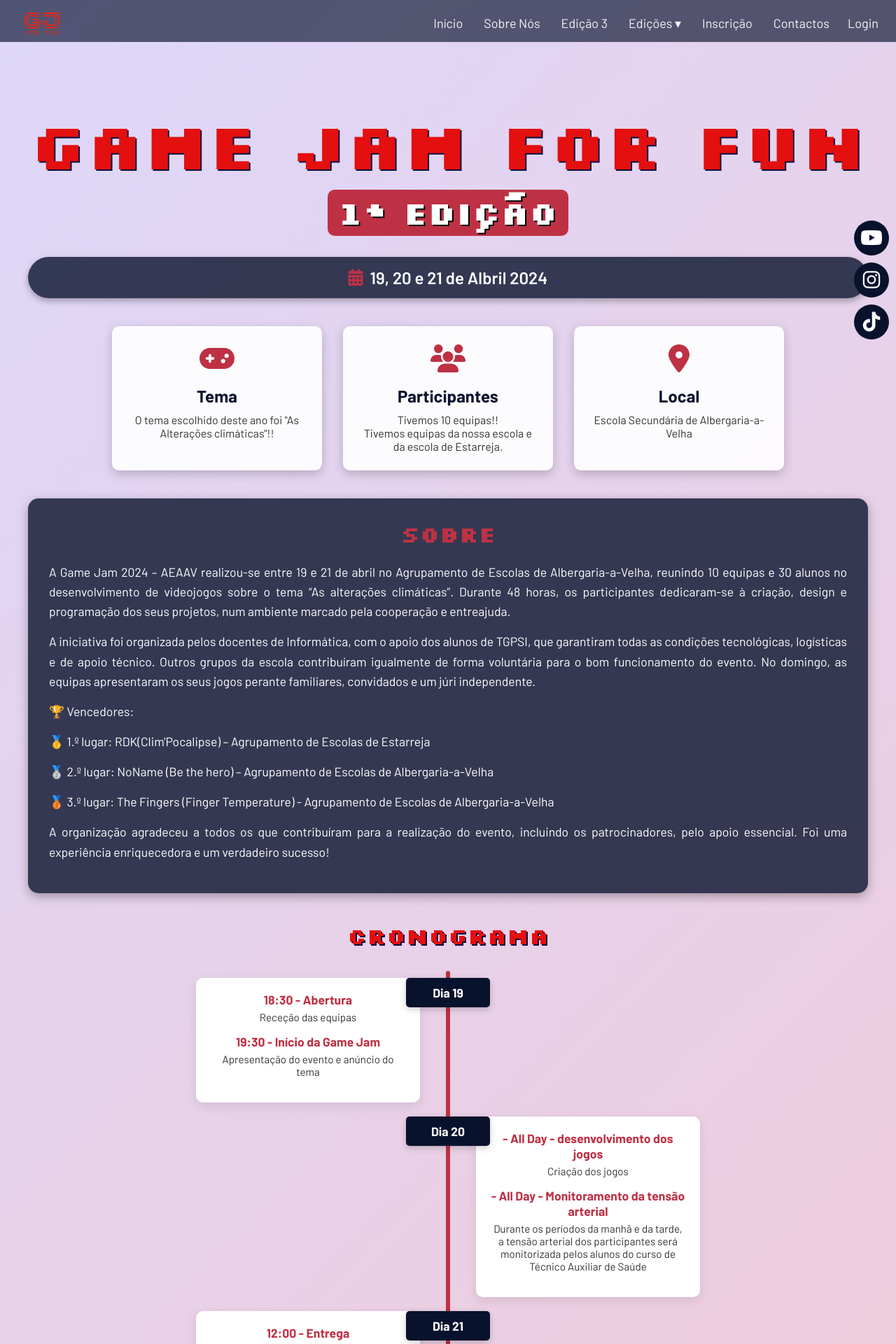
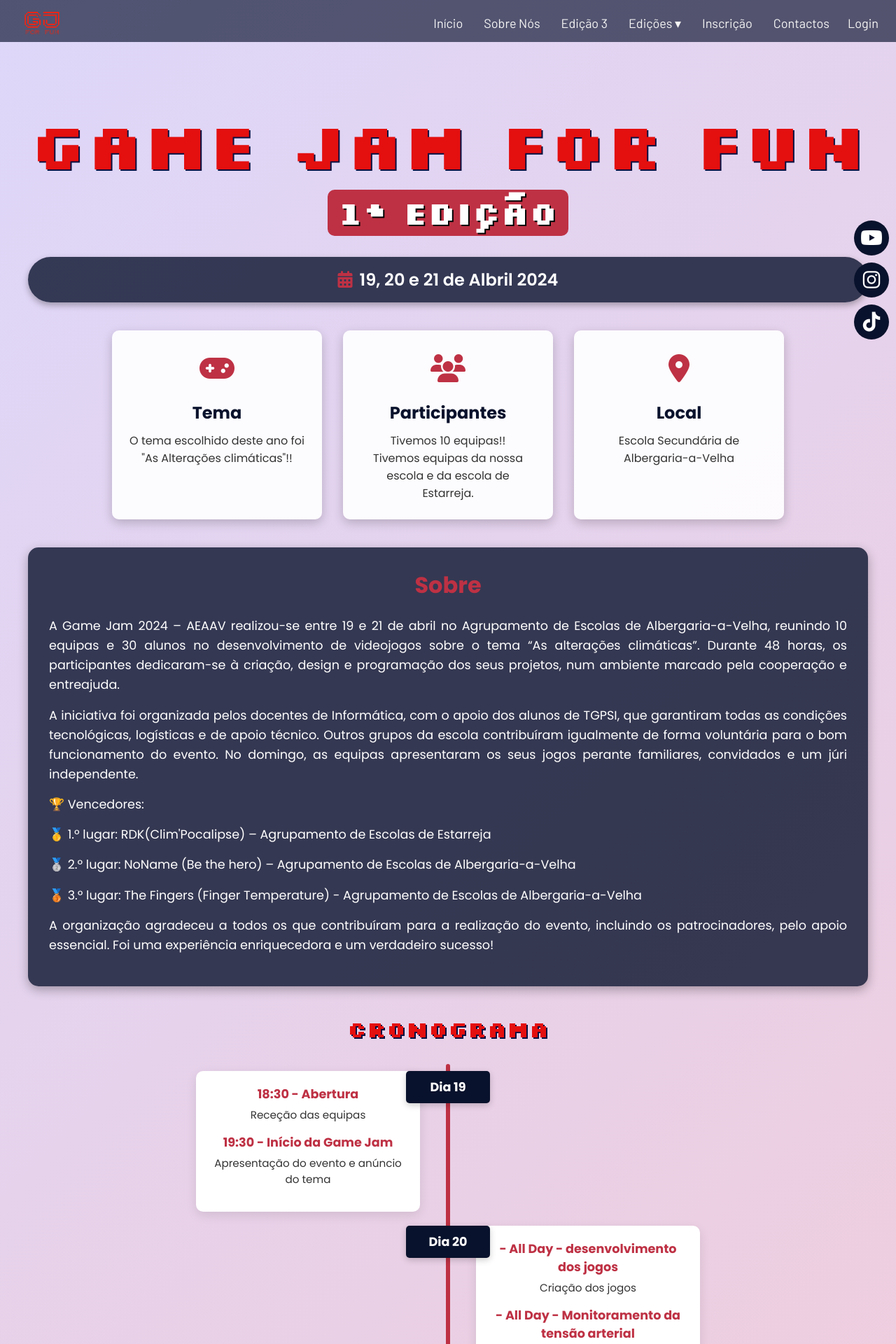
Before and after one commit to mariliagabryella/PAP_GAMEJAMFORFUN1, a PHP site: the page made by edicao1(1).php in a window 1280 px wide. Shown: the top 1920 px of the page at 70% size. Run offline with PHP 8.4, Linux system fonts and the light colour scheme.

Commit message:
4.ºCommit

```diff
--- a/css/style-edicao2.css
+++ b/css/style-edicao2.css
@@ -1,4 +1,4 @@
-/* Estilo geral da seção */
+@import url('https://fonts.googleapis.com/css2?family=Poppins:ital,wght@0,100;0,200;0,300;0,400;0,500;0,600;0,700;0,800;0,900;1,100;1,200;1,300;1,400;1,500;1,600;1,700;1,800;1,900&display=swap');
 
 body {
   margin: 0;
@@ -7,7 +7,7 @@ body {
   background: linear-gradient(135deg, #ff0022b6, #0b07ff27, #ff00003b, #5100ff62);
   background-size: 400% 400%; /* Para animação suave */
   animation: gradientAnimation 10s ease infinite;
-  font-family: Arial, sans-serif;
+  font-family: "Poppins", sans-serif;
 }
 
 /* 🔹 Animação do gradiente */
@@ -91,7 +91,7 @@ body {
 
 .data-evento p {
   font-size: 1.5rem;
-  font-family: "Barlow", sans-serif;
+  font-family: "Poppins", sans-serif;
   font-weight: 600;
   color: white;
   margin: 0;
@@ -128,7 +128,7 @@ body {
 }
 
 .info-card h3 {
-  font-family: "Barlow", sans-serif;
+  font-family: "Poppins", sans-serif;
   font-weight: 700;
   font-size: 1.5rem;
   color: #09122c;
@@ -136,7 +136,7 @@ body {
 }
 
 .info-card p {
-  font-family: "Barlow", sans-serif;
+  font-family: "Poppins", sans-serif;
   color: #333;
   font-size: 1rem;
 }
@@ -152,7 +152,7 @@ body {
 }
 
 .descricao-evento h2 {
-  font-family: "Silkscreen", sans-serif;
+  font-family: "poppins", sans-serif;
   font-size: 2rem;
   color: #be3144;
   margin-bottom: 20px;
@@ -160,7 +160,7 @@ body {
 }
 
 .descricao-evento p {
-  font-family: "Barlow", sans-serif;
+  font-family: "Poppins", sans-serif;
   font-size: 1.1rem;
   line-height: 1.6;
   margin-bottom: 15px;
@@ -223,7 +223,7 @@ body {
   text-align: center;
   padding: 10px 0;
   border-radius: 5px;
-  font-family: "Barlow", sans-serif;
+  font-family: "Poppins", sans-serif;
   font-weight: 700;
   font-size: 1.1rem;
   box-shadow: 0 3px 10px rgba(0, 0, 0, 0.2);
@@ -245,7 +245,7 @@ body {
 }
 
 .timeline-content h4 {
-  font-family: "Barlow", sans-serif;
+  font-family: "Poppins", sans-serif;
   font-weight: 700;
   color: #be3144;
   margin-bottom: 5px;
@@ -253,7 +253,7 @@ body {
 }
 
 .timeline-content p {
-  font-family: "Barlow", sans-serif;
+  font-family: "Poppins", sans-serif;
   color: #333;
   margin-bottom: 15px;
   font-size: 0.95rem;
@@ -305,7 +305,7 @@ body {
   font-size: 20px;
   color: #09122c;
   margin-top: 30px;
-  font-family: "Barlow",sans-serif;
+  font-family: "Poppins",sans-serif;
 }
 
 /* Responsividade */
```
Also changed, not shown: contact.php (+1 -18 lines), css/style.css (+47 -25 lines).
